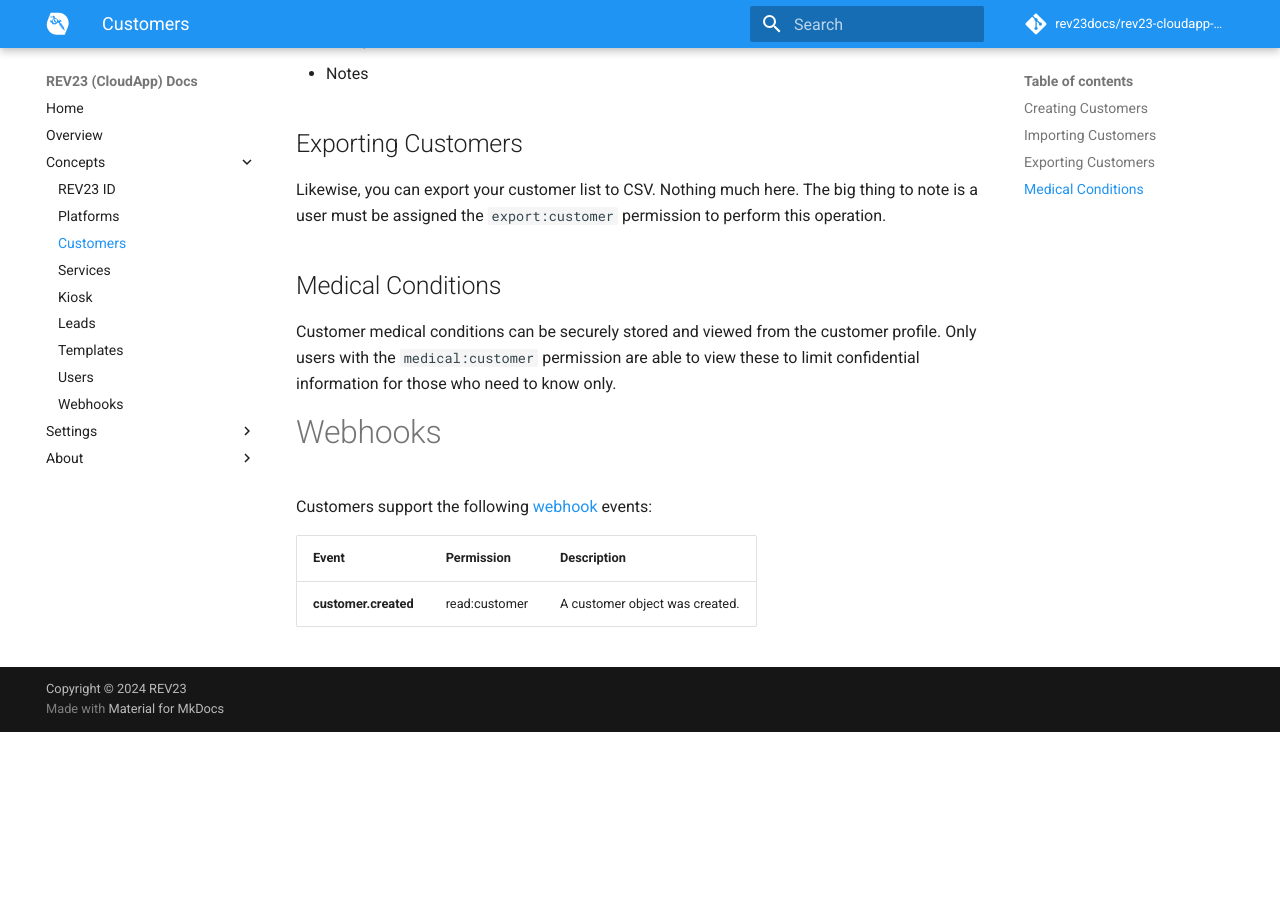
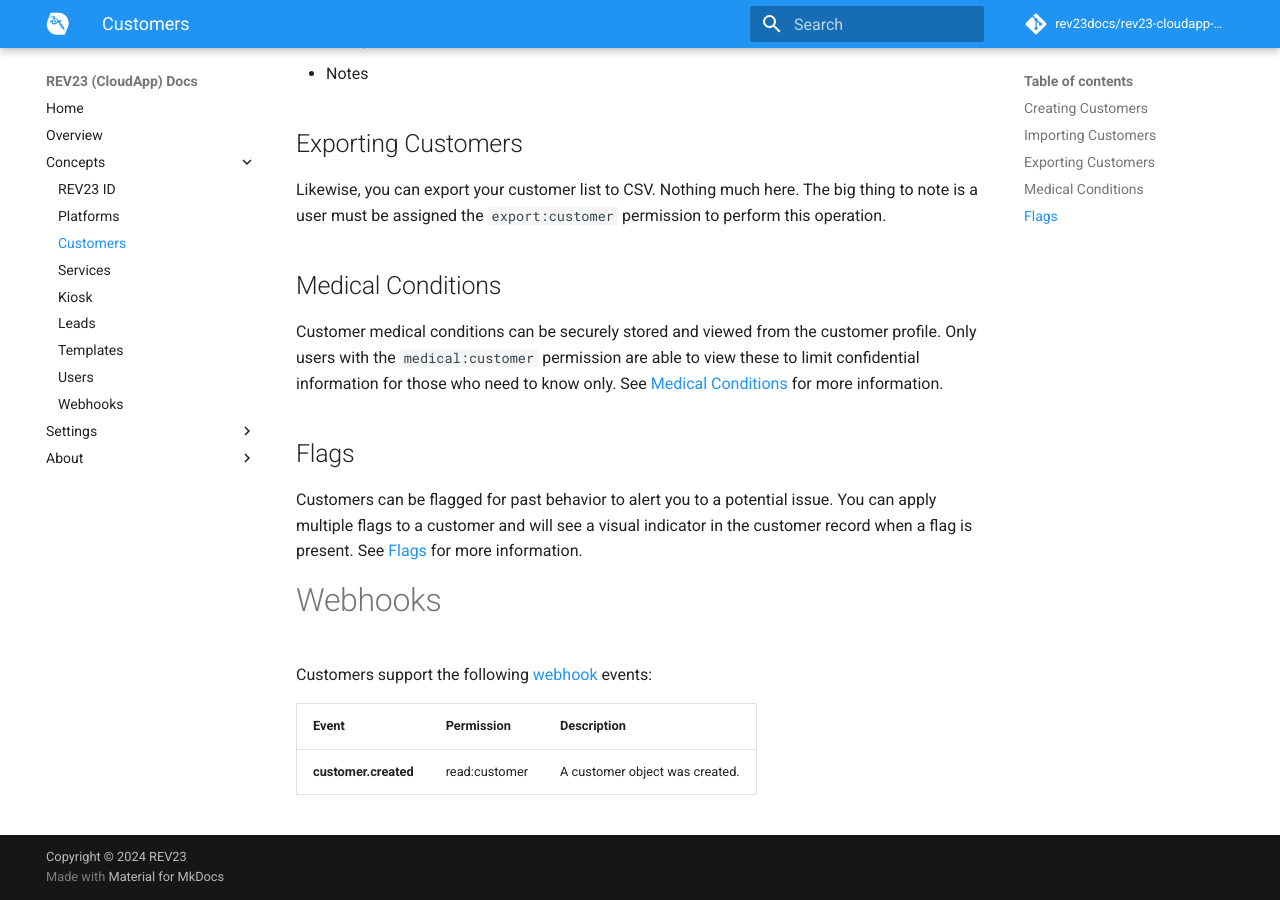
Before and after one commit to REV23Docs/rev23-cloudapp-docs, an MkDocs documentation site: the page built from docs/concepts/customers.md, in a window 1280 px wide and 900 px high, scrolled down 1168 px. Built offline with MkDocs 1.6.1 and Material for MkDocs 9.7.7, drawn with Linux system fonts in a browser that asks for light colours; comment, search, counter and statistics services are not loaded; before the commit the page ends 1900 px from its top, so only the background shows below that.

Commit message:
Updates for 1.1

```diff
--- a/docs/concepts/customers.md
+++ b/docs/concepts/customers.md
@@ -37,7 +37,11 @@
 
 ## Medical Conditions
 
-Customer medical conditions can be securely stored and viewed from the customer profile. Only users with the `medical:customer` permission are able to view these to limit confidential information for those who need to know only.
+Customer medical conditions can be securely stored and viewed from the customer profile. Only users with the `medical:customer` permission are able to view these to limit confidential information for those who need to know only. See [Medical Conditions](../settings/medical-conditions.md) for more information.
+
+## Flags
+
+Customers can be flagged for past behavior to alert you to a potential issue. You can apply multiple flags to a customer and will see a visual indicator in the customer record when a flag is present. See [Flags](../settings/flags.md) for more information.
 
 # Webhooks
 
```
Also changed, not shown: docs/concepts/webhooks.md (+1 -3 lines), docs/settings/flags.md (added, +20 -0 lines), docs/settings/sources.md (+1 -1 lines).
